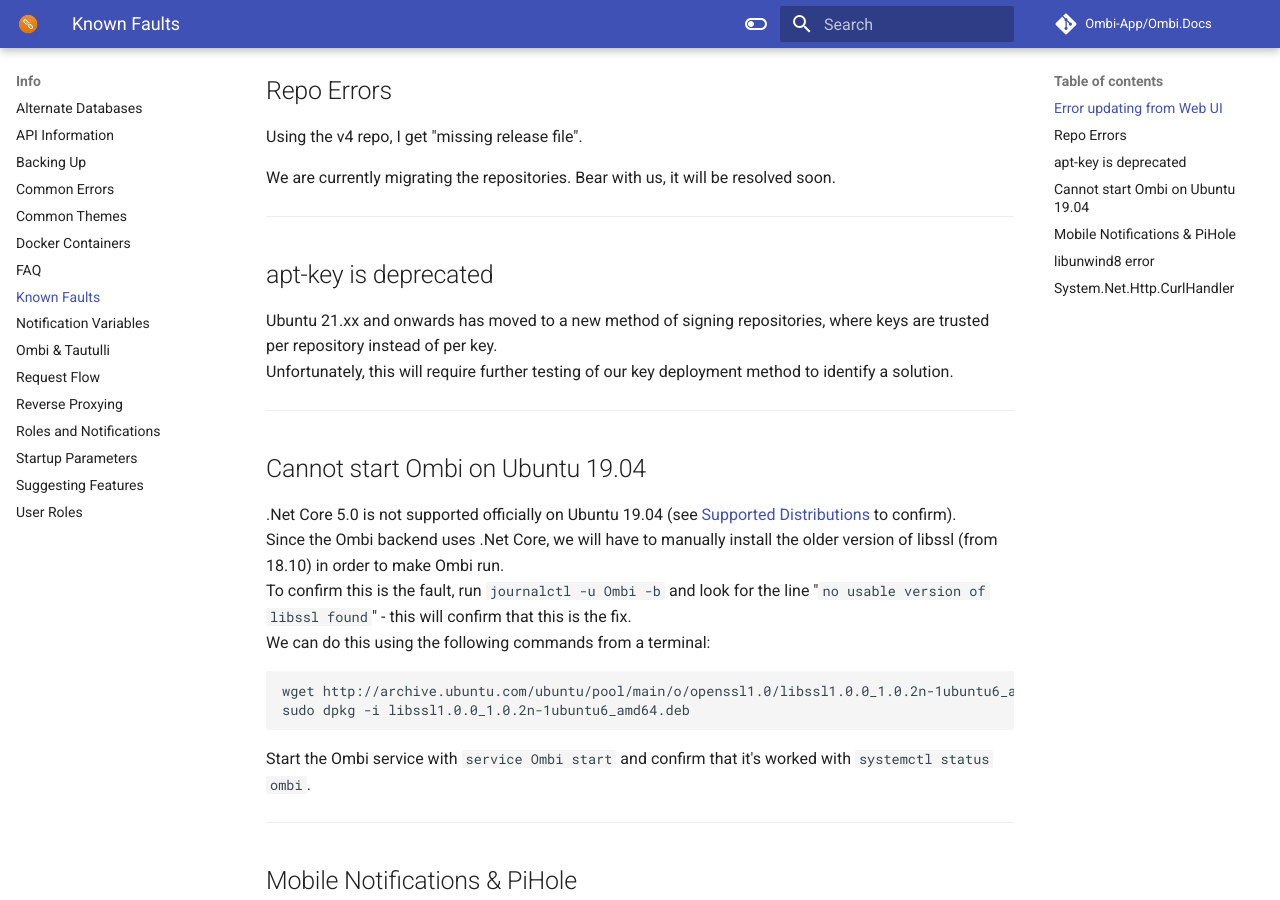
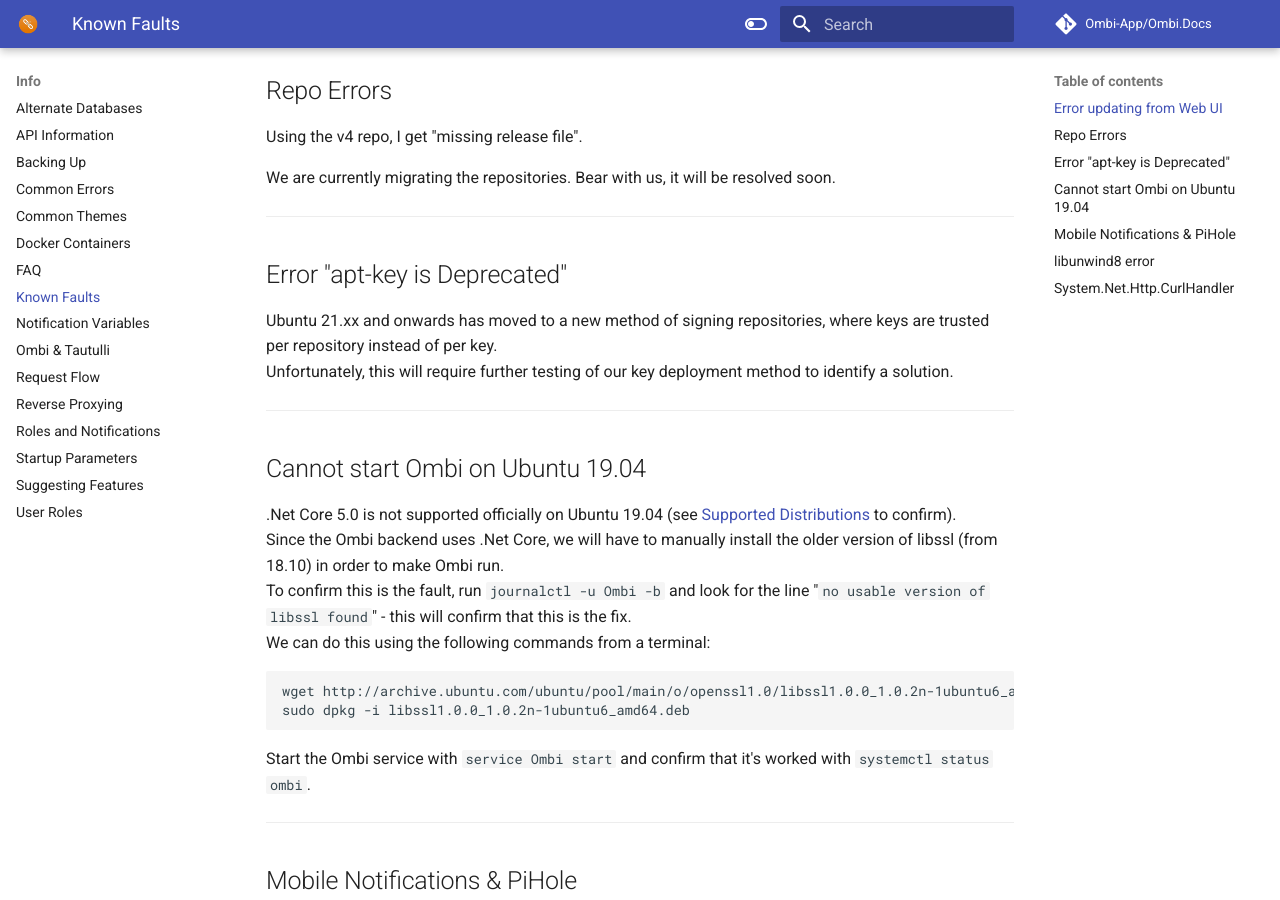
Before and after one commit to Ombi-app/Ombi.Docs, an MkDocs documentation site: the page built from docs/info/known-faults.md, in a window 1280 px wide and 900 px high, scrolled down 466 px. Built offline with MkDocs 1.6.1 and Material for MkDocs 9.7.7, drawn with Linux system fonts in a browser that asks for light colours; comment, search, counter and statistics services are not loaded.

Commit message:
Spelling and grammar

```diff
--- a/docs/info/known-faults.md
+++ b/docs/info/known-faults.md
@@ -17,7 +17,7 @@
 We are currently migrating the repositories. Bear with us, it will be resolved soon.
 ***
 
-## apt-key is deprecated
+## Error "apt-key is Deprecated"
 
 Ubuntu 21.xx and onwards has moved to a new method of signing repositories, where keys are trusted per repository instead of per key.
 Unfortunately, this will require further testing of our key deployment method to identify a solution.
```
